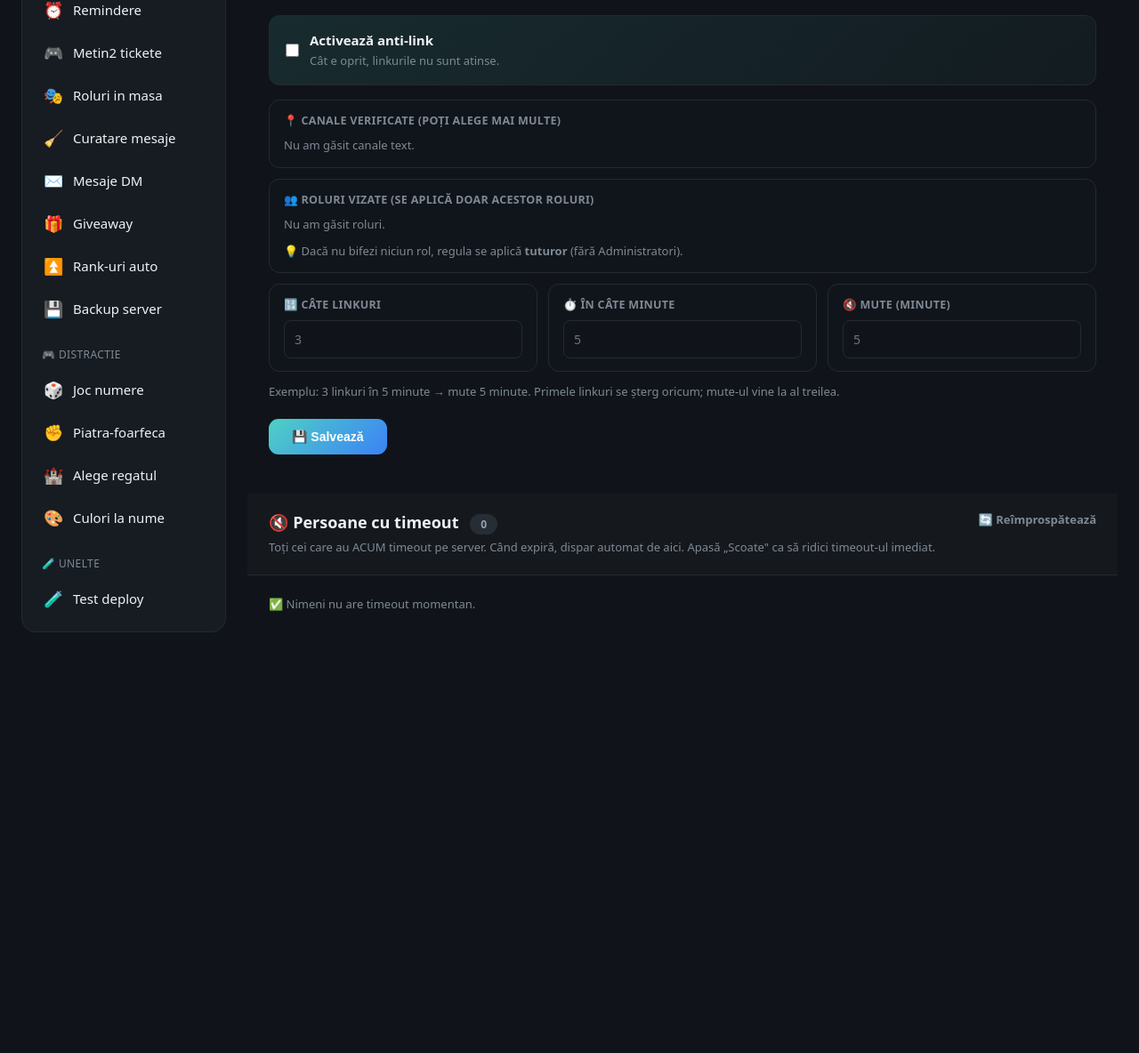
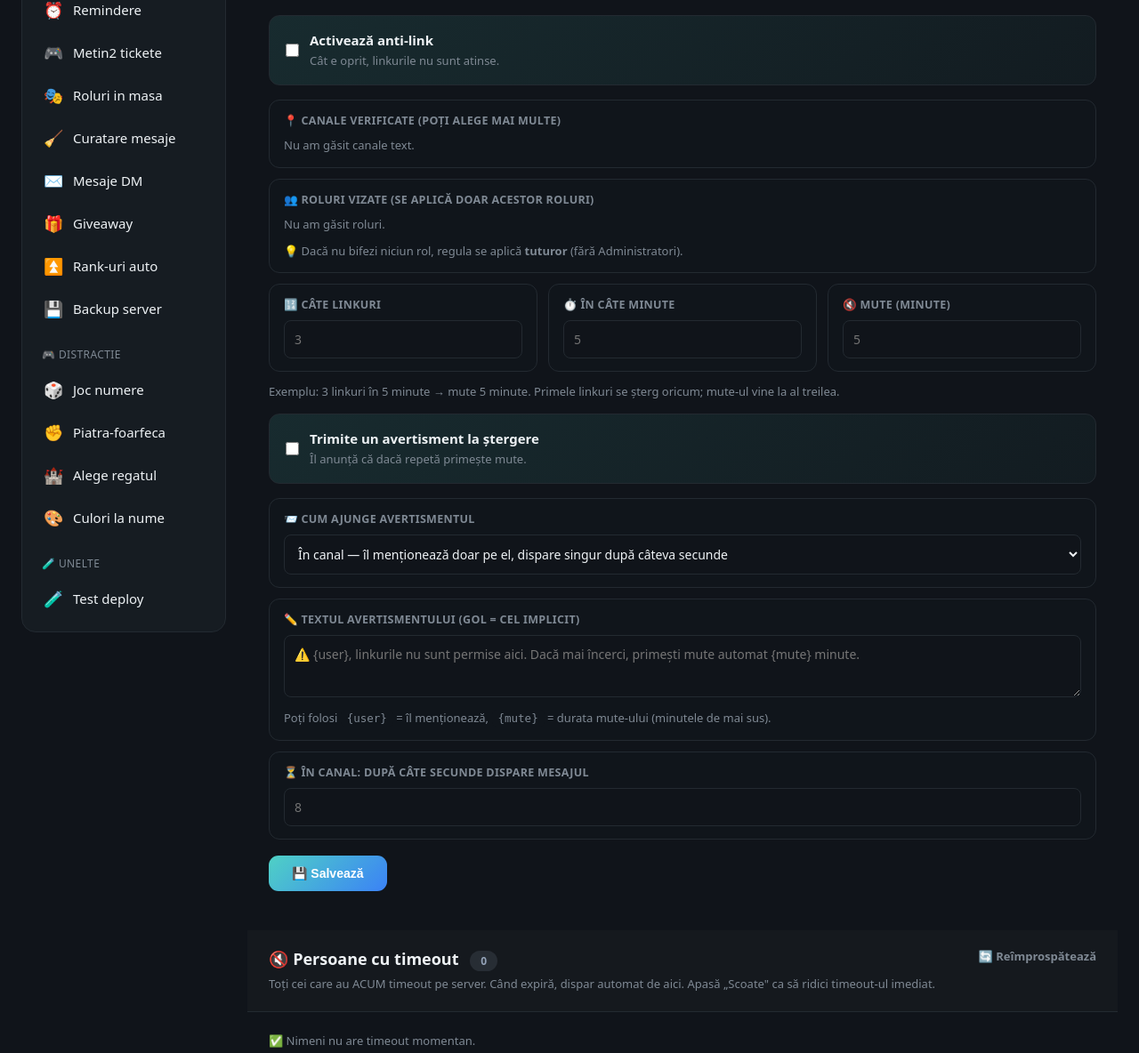
Before and after one commit to razvan1479/Sir-Penguin, a Flask app: template dashboard/templates/automod.html in a window 1280 px wide. Shown: the part 1026-2210 px from the top of the page at 89% size. Before the commit the page ends 1737 px from the top, so only its background shows below. Run offline with Flask 3, Linux system fonts and the light colour scheme; the template is opened without the code that fills it, so the values that code supplies are empty.

Commit message:
v26.13.6

```diff
--- a/dashboard/app.py
+++ b/dashboard/app.py
@@ -1156,6 +1156,13 @@ def automod_page(guild_id):
             lk["window_minutes"] = max(1, min(wm or 5, 1440))
             mm = _to_int(request.form.get("mute_minutes", ""))
             lk["mute_minutes"] = max(1, min(mm or 5, 40320))  # Discord: max 28 zile
+            # avertisment la stergere link
+            lk["warn_enabled"] = request.form.get("warn_enabled") == "on"
+            wmode = request.form.get("warn_mode", "channel")
+            lk["warn_mode"] = "dm" if wmode == "dm" else "channel"
+            lk["warn_text"] = request.form.get("warn_text", "").strip()
+            ws = _to_int(request.form.get("warn_delete_seconds", ""))
+            lk["warn_delete_seconds"] = max(1, min(ws or 8, 60))
             cfg["links"] = lk
             storage.set(gid, "automod", cfg)
         elif action == "remove_timeout":
--- a/dashboard/templates/automod.html
+++ b/dashboard/templates/automod.html
@@ -161,6 +161,30 @@
         </div>
         <p class="sub" style="margin:0 0 14px">Exemplu: 3 linkuri în 5 minute → mute 5 minute. Primele linkuri se șterg oricum; mute-ul vine la al treilea.</p>
 
+        <div class="toggle">
+          <input type="checkbox" name="warn_enabled" id="warnen" {% if links.get('warn_enabled') %}checked{% endif %}>
+          <div><b>Trimite un avertisment la ștergere</b><br><span class="sub">Îl anunță că dacă repetă primește mute.</span></div>
+        </div>
+
+        <div class="field">
+          <label>📨 Cum ajunge avertismentul</label>
+          <select name="warn_mode">
+            <option value="channel" {% if links.get('warn_mode','channel') != 'dm' %}selected{% endif %}>În canal — îl menționează doar pe el, dispare singur după câteva secunde</option>
+            <option value="dm" {% if links.get('warn_mode') == 'dm' %}selected{% endif %}>DM privat — doar el vede (nu merge dacă are DM-urile închise)</option>
+          </select>
+        </div>
+
+        <div class="field">
+          <label>✏️ Textul avertismentului (gol = cel implicit)</label>
+          <textarea name="warn_text" placeholder="⚠️ {user}, linkurile nu sunt permise aici. Dacă mai încerci, primești mute automat {mute} minute.">{{ links.get('warn_text','') }}</textarea>
+          <p class="sub" style="margin-top:8px">Poți folosi <code>{user}</code> = îl menționează, <code>{mute}</code> = durata mute-ului (minutele de mai sus).</p>
+        </div>
+
+        <div class="field">
+          <label>⏳ În canal: după câte secunde dispare mesajul</label>
+          <input type="text" name="warn_delete_seconds" value="{{ links.get('warn_delete_seconds', 8) }}" placeholder="8">
+        </div>
+
         <button class="save" type="submit">💾 Salvează</button>
       </form>
     </div>
```
Also changed, not shown: cogs/automod.py (+31 -1 lines).
